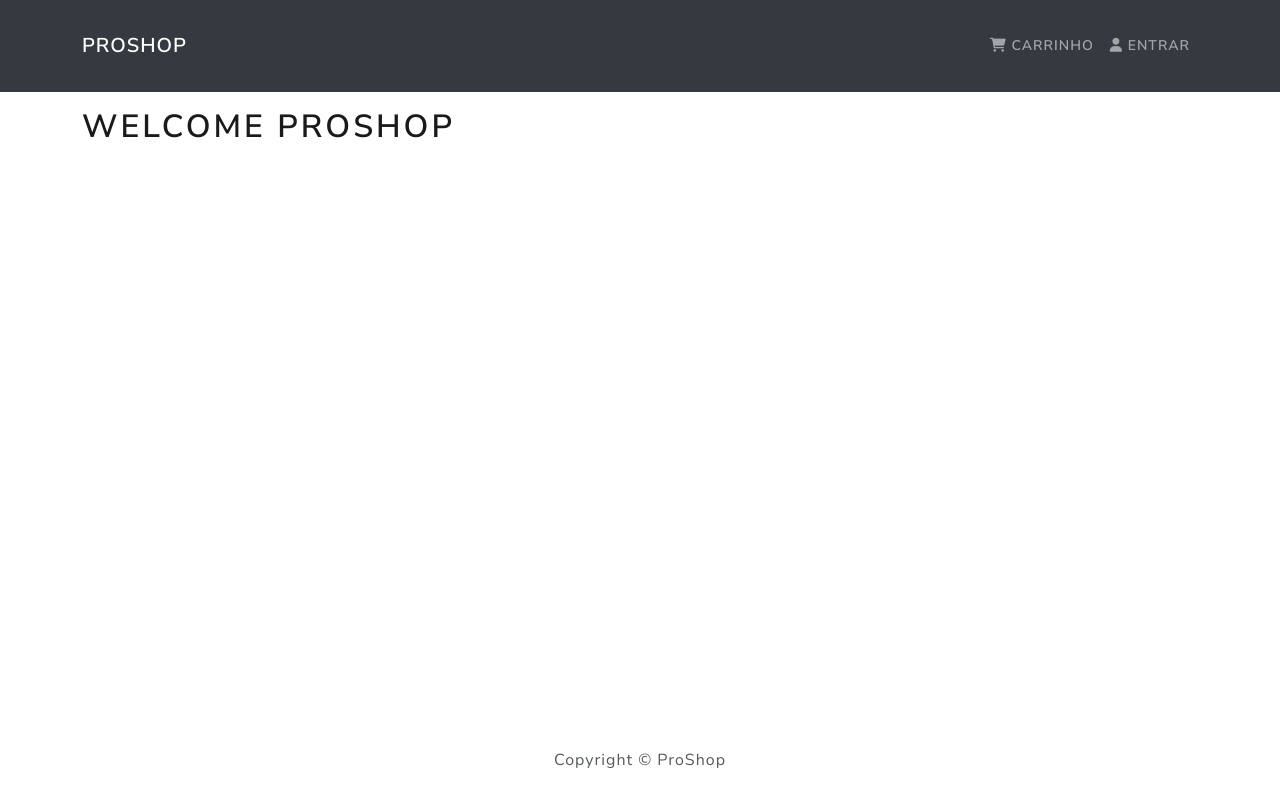
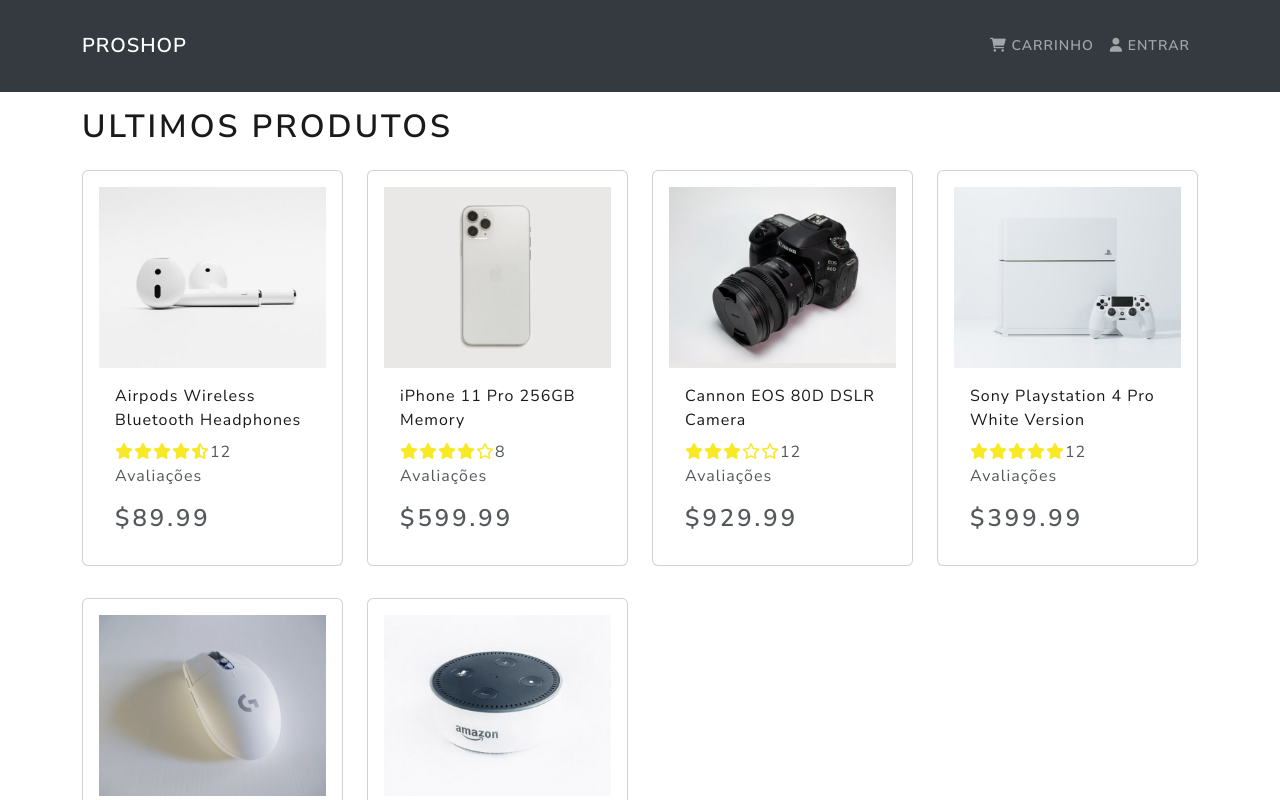
Before and after one commit to calebesg/proshop, a React (Create React App) app in the folder frontend/: page / in a window 1280 px wide. Shown: the top 800 px of the page. Built offline with nearby package versions, Linux system fonts and the light colour scheme.

Commit message:
created product card

```diff
--- a/frontend/src/App.tsx
+++ b/frontend/src/App.tsx
@@ -2,6 +2,7 @@
 
 import Header from './components/Header'
 import Footer from './components/Footer'
+import Home from './pages/Home'
 
 function App() {
   return (
@@ -10,7 +11,7 @@
 
       <main className="py-3">
         <Container>
-          <h1>Welcome ProShop</h1>
+          <Home />
         </Container>
       </main>
 
--- /dev/null
+++ b/frontend/src/components/Product.tsx
@@ -0,0 +1,48 @@
+import { Card } from 'react-bootstrap'
+import Rating from './Rating'
+
+interface IProductProps {
+  product: {
+    _id: string
+    name: string
+    image: string
+    description: string
+    brand: string
+    category: string
+    price: number
+    countInStock: number
+    rating: number
+    numReviews: number
+  }
+}
+
+function Product({ product }: IProductProps) {
+  return (
+    <Card className="my-3 p-3 rounded">
+      <a href={`/produto/${product._id}`}>
+        <Card.Img src={product.image} variant="top" />
+      </a>
+
+      <Card.Body>
+        <a href={`/produto/${product._id}`} className="text-decoration-none">
+          <Card.Title as="div">
+            <strong>{product.name}</strong>
+          </Card.Title>
+        </a>
+
+        <Card.Text as="div">
+          <Rating
+            value={product.rating}
+            text={`${product.numReviews} Avaliações`}
+          />
+        </Card.Text>
+
+        <Card.Text as="h3" className="pt-3">
+          ${product.price}
+        </Card.Text>
+      </Card.Body>
+    </Card>
+  )
+}
+
+export default Product
--- /dev/null
+++ b/frontend/src/components/Rating.tsx
@@ -0,0 +1,71 @@
+interface IRatingProps {
+  value: number
+  color?: string
+  text?: string
+}
+
+function Rating({ value, text, color = '#f8e825' }: IRatingProps) {
+  return (
+    <div>
+      <span style={{ color }}>
+        <i
+          className={
+            value >= 1
+              ? 'fas fa-star'
+              : value >= 0.5
+              ? 'fas fa-star-half-alt'
+              : 'far fa-star'
+          }
+        ></i>
+      </span>
+      <span style={{ color }}>
+        <i
+          className={
+            value >= 2
+              ? 'fas fa-star'
+              : value >= 1.5
+              ? 'fas fa-star-half-alt'
+              : 'far fa-star'
+          }
+        ></i>
+      </span>
+      <span style={{ color }}>
+        <i
+          className={
+            value >= 3
+              ? 'fas fa-star'
+              : value >= 2.5
+              ? 'fas fa-star-half-alt'
+              : 'far fa-star'
+          }
+        ></i>
+      </span>
+      <span style={{ color }}>
+        <i
+          className={
+            value >= 4
+              ? 'fas fa-star'
+              : value >= 3.5
+              ? 'fas fa-star-half-alt'
+              : 'far fa-star'
+          }
+        ></i>
+      </span>
+      <span style={{ color }}>
+        <i
+          className={
+            value >= 5
+              ? 'fas fa-star'
+              : value >= 4.5
+              ? 'fas fa-star-half-alt'
+              : 'far fa-star'
+          }
+        ></i>
+      </span>
+
+      <span>{text}</span>
+    </div>
+  )
+}
+
+export default Rating
--- /dev/null
+++ b/frontend/src/pages/Home.tsx
@@ -0,0 +1,25 @@
+import { Col, Row } from 'react-bootstrap'
+
+import Product from '../components/Product'
+
+import products from '../products'
+
+function Home() {
+  return (
+    <>
+      <h1>Ultimos Produtos</h1>
+
+      <Row>
+        {products.map(product => {
+          return (
+            <Col key={product._id} sm={12} md={6} lg={4} xl={3}>
+              <Product product={product} />
+            </Col>
+          )
+        })}
+      </Row>
+    </>
+  )
+}
+
+export default Home
```
